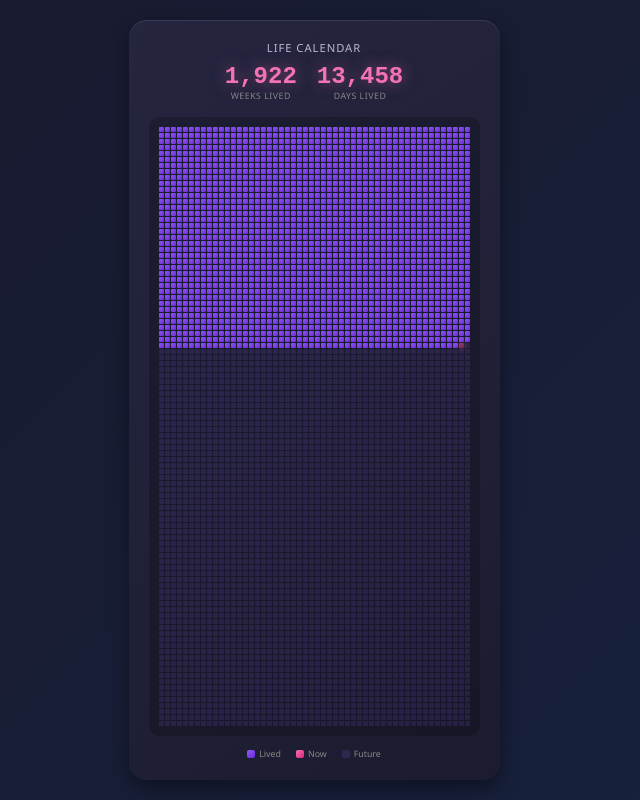
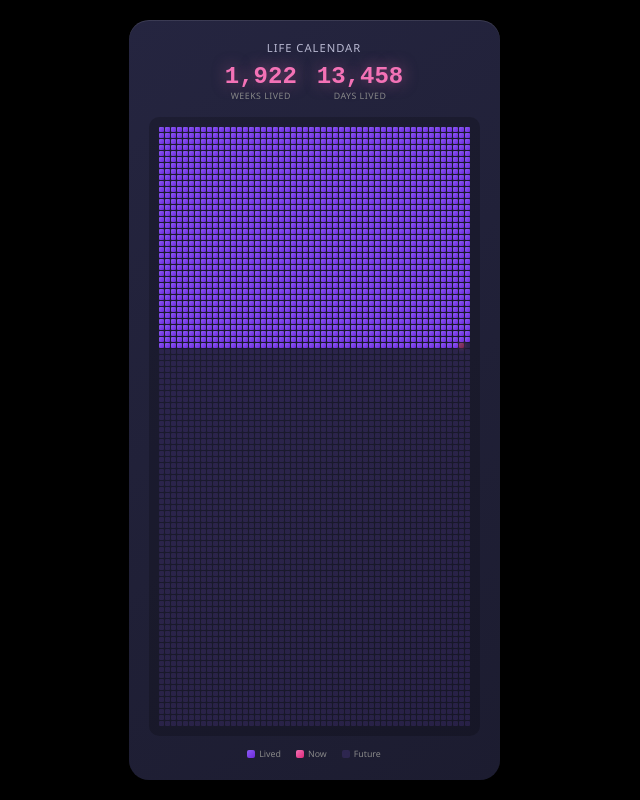
Before and after one commit to jess-locky/life-calendar, a plain HTML site: page index.html in a window 1280 px wide. Shown: the whole page, without its empty margins (326-966 px from the left). Drawn offline with Linux system fonts and the light colour scheme.

Commit message:
Update background color and border radius

```diff
--- a/index.html
+++ b/index.html
@@ -12,7 +12,7 @@
             align-items: center;
             margin: 0;
             padding: 20px;
-            background: linear-gradient(135deg, #1a1a2e 0%, #16213e 100%);
+            background: #000000;
             color: white;
             box-sizing: border-box;
         }
@@ -21,7 +21,7 @@
             display: flex;
             flex-direction: column;
             align-items: center;
-            border-radius: 18px;
+            border-radius: 20px;
             background: linear-gradient(145deg, #252540, #1c1c30);
             box-shadow:
                 0 8px 20px rgba(0, 0, 0, 0.4),
```
